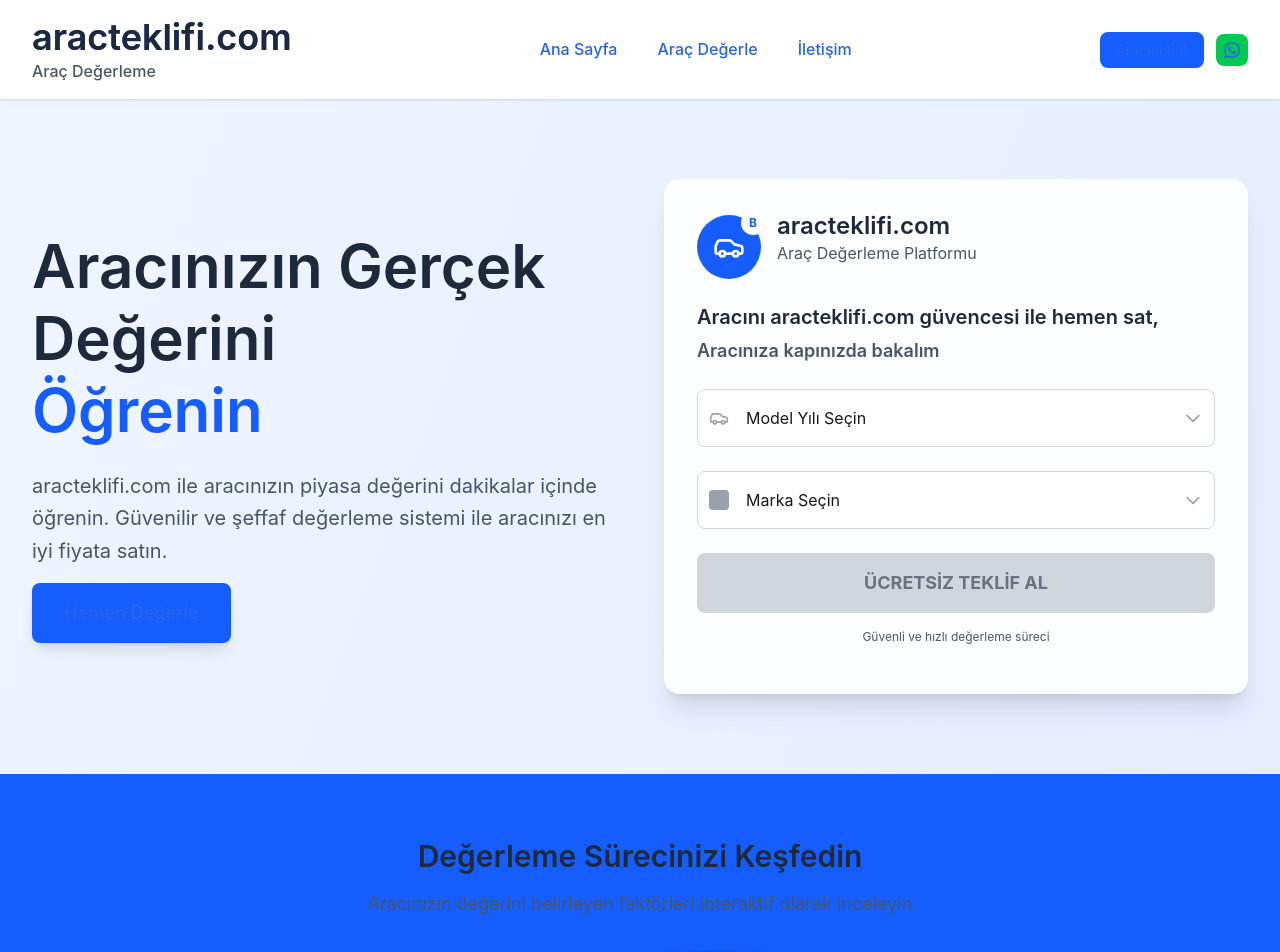
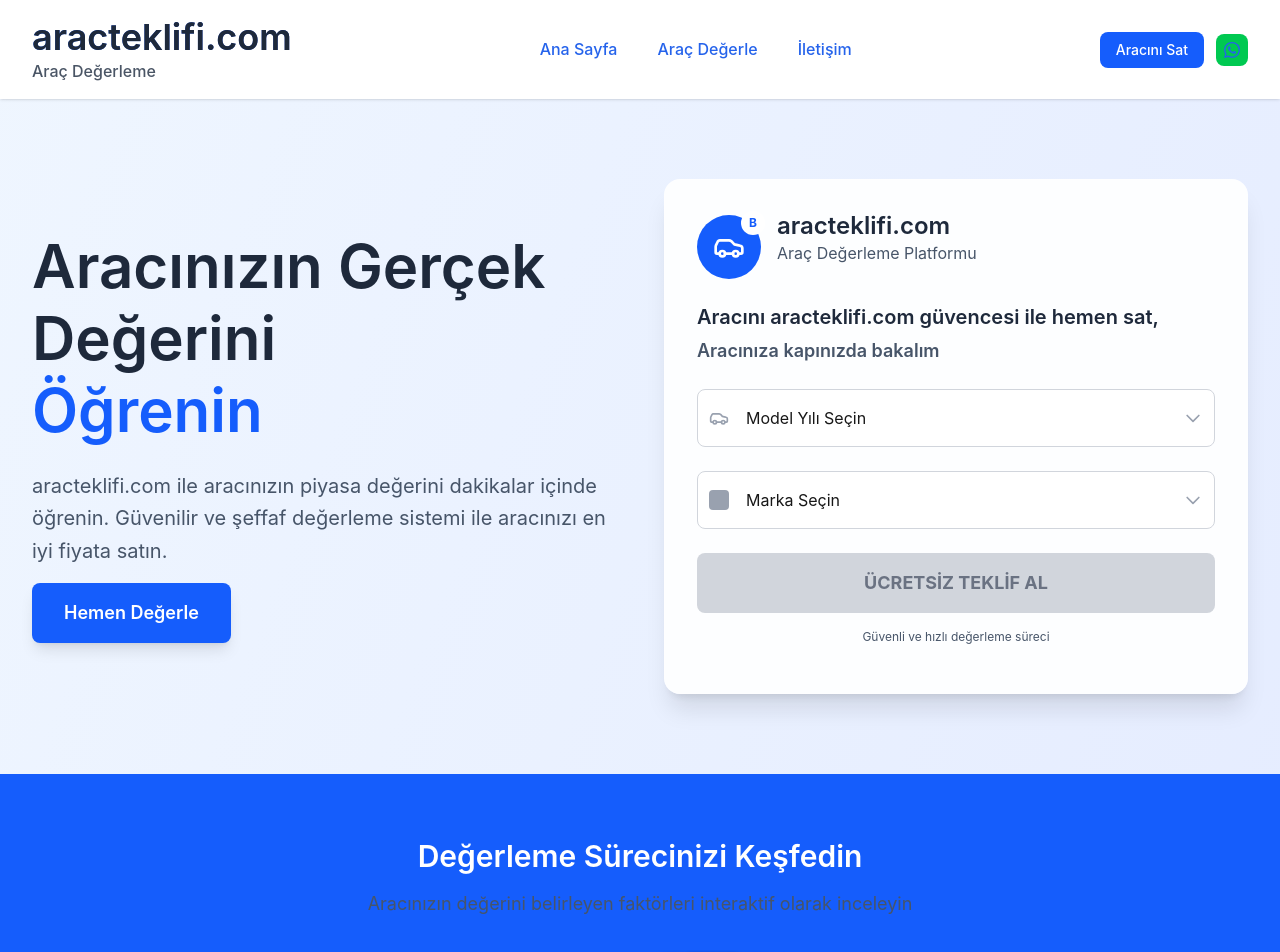
Before and after one commit to mehmetbayram6036-spec/oto, a Next.js app: page / in a window 1280 px wide. Shown: the top 952 px of the page. Built offline with nearby package versions, Linux system fonts and the light colour scheme.

Commit message:
Fix button text colors and layout issues: Ensure bright white text on buttons and fix visual design problems

```diff
--- a/app/layout.tsx
+++ b/app/layout.tsx
@@ -13,8 +13,8 @@
 });
 
 export const metadata: Metadata = {
-      title: "aracteklifi.com - Araç Değerleme ve Satış Platformu",
-    description: "Aracınızın gerçek değerini öğrenin ve güvenle satın. aracteklifi.com ile araç değerleme ve satış işlemlerinizi kolayca yapın.",
+  title: "aracteklifi.com - Araç Değerleme ve Satış Platformu",
+  description: "Aracınızın gerçek değerini öğrenin ve güvenle satın. aracteklifi.com ile araç değerleme ve satış işlemlerinizi kolayca yapın.",
 };
 
 export default function RootLayout({
--- a/app/styles.scss
+++ b/app/styles.scss
@@ -98,7 +98,7 @@
   }
 }
 
-// Button styles
+// Button styles - Fixed for bright white text
 .btn {
   display: inline-flex;
   align-items: center;
@@ -120,10 +120,11 @@
 
   &-primary {
     background-color: var(--primary);
-    color: white;
+    color: #ffffff !important;
 
     &:hover:not(:disabled) {
       background-color: var(--primary-dark);
+      color: #ffffff !important;
     }
   }
 
@@ -144,7 +145,25 @@
 
     &:hover:not(:disabled) {
       background-color: var(--primary);
-      color: white;
+      color: #ffffff !important;
+    }
+  }
+}
+
+// Specific button text color fixes
+.bg-blue-600 {
+  .text-white {
+    color: #ffffff !important;
+  }
+}
+
+button[type="submit"],
+a[href*="/arac-degerle"] {
+  &.bg-blue-600 {
+    color: #ffffff !important;
+
+    &:hover {
+      color: #ffffff !important;
     }
   }
 }
```
